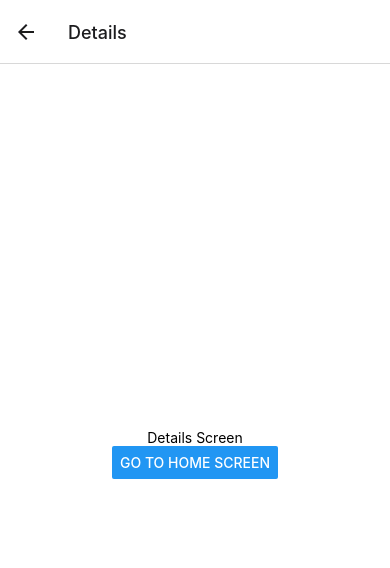
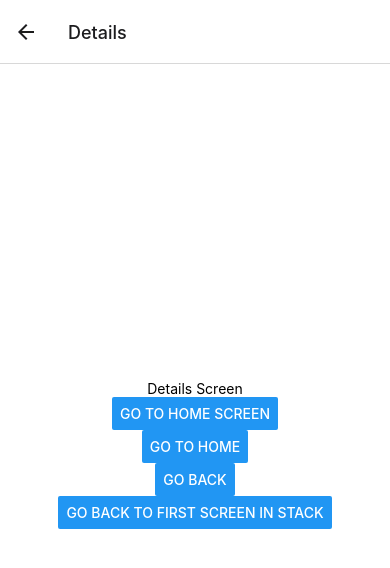
Before and after one commit to Voltair88/freshkeeperApp, a React Native app: screen /Details in a window 390 px wide. Shown: the top 568 px of the page. Built offline with nearby package versions, Linux system fonts and the light colour scheme.

Commit message:
structuring the project.

```diff
--- a/App.tsx
+++ b/App.tsx
@@ -1,50 +1,10 @@
 import * as React from 'react';
 import { NavigationContainer } from '@react-navigation/native';
-import { createNativeStackNavigator, NativeStackNavigationProp } from '@react-navigation/native-stack';
-import { StatusBar } from 'expo-status-bar';
-import { StyleSheet, Text, View,Button } from 'react-native';
-
-
-type RootStackParamList = {
-  Home: undefined, // undefined because you aren't passing any params to the home screen
-  Details: undefined;
-};
-
-type ProfileScreenNavigationProp = NativeStackNavigationProp<
-  RootStackParamList,
-  'Home'
->;
-
-type Props = {
-  navigation: ProfileScreenNavigationProp;
-};
-
-function HomeScreen({ navigation }: Props) {
-  return (
-    <View style={styles.container}>
-      <Text>Home Screen</Text>
-      <Button
-        title="Go to Details"
-        onPress={() => navigation.navigate('Details')}
-      />
-    </View>
-  );
-}
-
-function DetailsScreen({ navigation }: Props) {
-  return (
-    <View style={styles.container}>
-      <Text>Details Screen</Text>
-      <Button
-        title="Go to Home Screen"
-        onPress={() => navigation.push('Home')}
-      />
-    </View>
-  );
-}
+import { createNativeStackNavigator } from '@react-navigation/native-stack';
+import { HomeScreen, DetailsScreen} from "./src/screens/Screenindex";
+import { RootStackParamList } from "./src/types/typesindex";
 
 const Stack = createNativeStackNavigator<RootStackParamList>();
-
 
 function App() {
   return (
@@ -58,12 +18,3 @@ function App() {
 }
 
 export default App;
-
-const styles = StyleSheet.create({
-  container: {
-    flex: 1,
-    backgroundColor: '#fff',
-    alignItems: 'center',
-    justifyContent: 'center',
-  },
-});
--- /dev/null
+++ b/src/screens/DetailsScreen.tsx
@@ -0,0 +1,25 @@
+import { Text, View,Button } from 'react-native';
+import styles from '../../styles';
+import { NativeStackScreenProps } from '@react-navigation/native-stack';
+import { HomeParamList } from '../types/typesindex';
+
+function DetailsScreen({ navigation }: NativeStackScreenProps<HomeParamList>) {
+    return (
+      <View style={styles.container}>
+        <Text>Details Screen</Text>
+        <Button
+          title="Go to Home Screen"
+          onPress={() => navigation.push('Home')}
+        />
+        <Button title="Go to Home" onPress={() => navigation.navigate('Home')} />
+        <Button title="Go back" onPress={() => navigation.goBack()} />
+        <Button
+          title="Go back to first screen in stack"
+          onPress={() => navigation.popToTop()}
+        />
+      </View>
+    );
+  }
+
+
+  export default DetailsScreen;
--- /dev/null
+++ b/src/screens/Homescreen.tsx
@@ -0,0 +1,19 @@
+import { Text, View,Button } from 'react-native';
+import styles from '../../styles';
+import { NativeStackScreenProps } from '@react-navigation/native-stack';
+import { HomeParamList } from '../types/typesindex';
+
+
+function HomeScreen({ navigation }: NativeStackScreenProps<HomeParamList>) {
+    return (
+      <View style={styles.container}>
+        <Text>Home Screen</Text>
+        <Button
+          title="Go to Details"
+          onPress={() => navigation.navigate('Details')}
+        />
+      </View>
+    );
+  }
+
+  export default HomeScreen;
--- /dev/null
+++ b/src/screens/Screenindex.tsx
@@ -0,0 +1,5 @@
+import HomeScreen from "./Homescreen";
+import DetailsScreen from "./DetailsScreen";
+
+
+export { HomeScreen, DetailsScreen };
--- /dev/null
+++ b/src/types/typesindex.tsx
@@ -0,0 +1,9 @@
+export type HomeParamList = {
+    Home: undefined;
+    Details: undefined;
+};
+
+export type RootStackParamList = {
+    Home: undefined,
+    Details: undefined;
+  };
--- /dev/null
+++ b/styles.tsx
@@ -0,0 +1,12 @@
+import { StyleSheet } from 'react-native';
+
+const styles = StyleSheet.create({
+    container: {
+      flex: 1,
+      backgroundColor: '#fff',
+      alignItems: 'center',
+      justifyContent: 'center',
+    },
+  });
+
+  export default styles;
```
